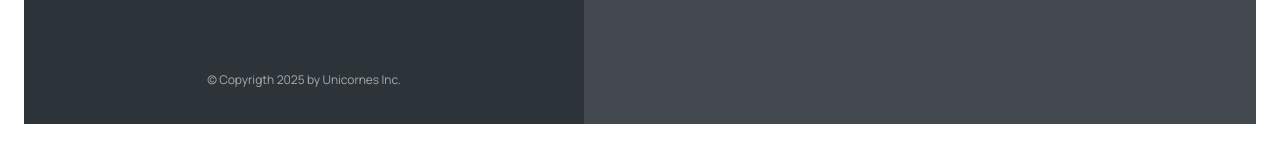
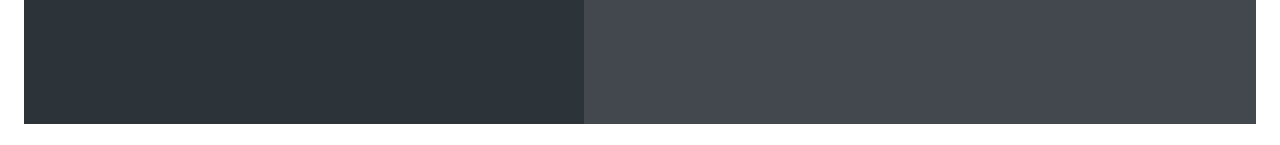
Before and after one commit to PawelOwiesek/worldwise, a React (Vite) app: page /app in a window 1280 px wide. Shown: the part 652-797 px from the top of the page. Built offline with nearby package versions, Linux system fonts and the light colour scheme.

Commit message:
add Footer component with styles from Footer.module.css

```diff
--- a/src/components/Sidebar.jsx
+++ b/src/components/Sidebar.jsx
@@ -1,17 +1,14 @@
 import styles from "./Sidebar.module.css";
 import Logo from "./Logo";
 import AppNav from "./AppNav";
+import Footer from "./Footer/Footer";
 
 function Sidebar() {
   return (
     <div className={styles.sidebar}>
       <Logo />
       <AppNav />
-      <footer className={styles.footer}>
-        <p className={styles.copyright}>
-          &copy; Copyrigth {new Date().getFullYear()} by Unicornes Inc.
-        </p>
-      </footer>
+      <Footer />
     </div>
   );
 }
--- a/src/components/Sidebar.module.css
+++ b/src/components/Sidebar.module.css
@@ -8,12 +8,3 @@
   align-items: center;
   height: calc(100vh - 4.8rem);
 }
-
-.footer {
-  margin-top: auto;
-}
-
-.copyright {
-  font-size: 1.2rem;
-  color: var(--color-light--1);
-}
```
